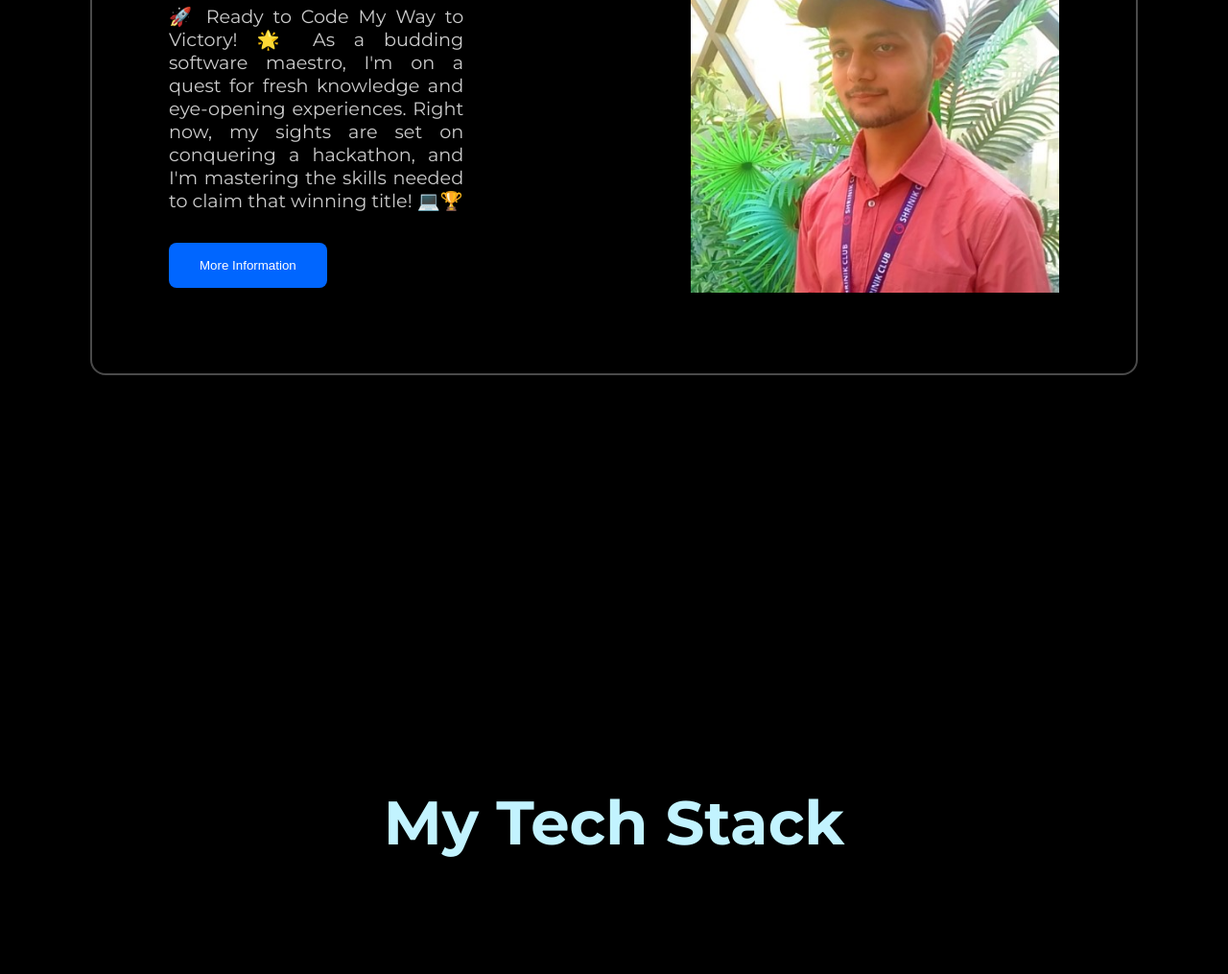
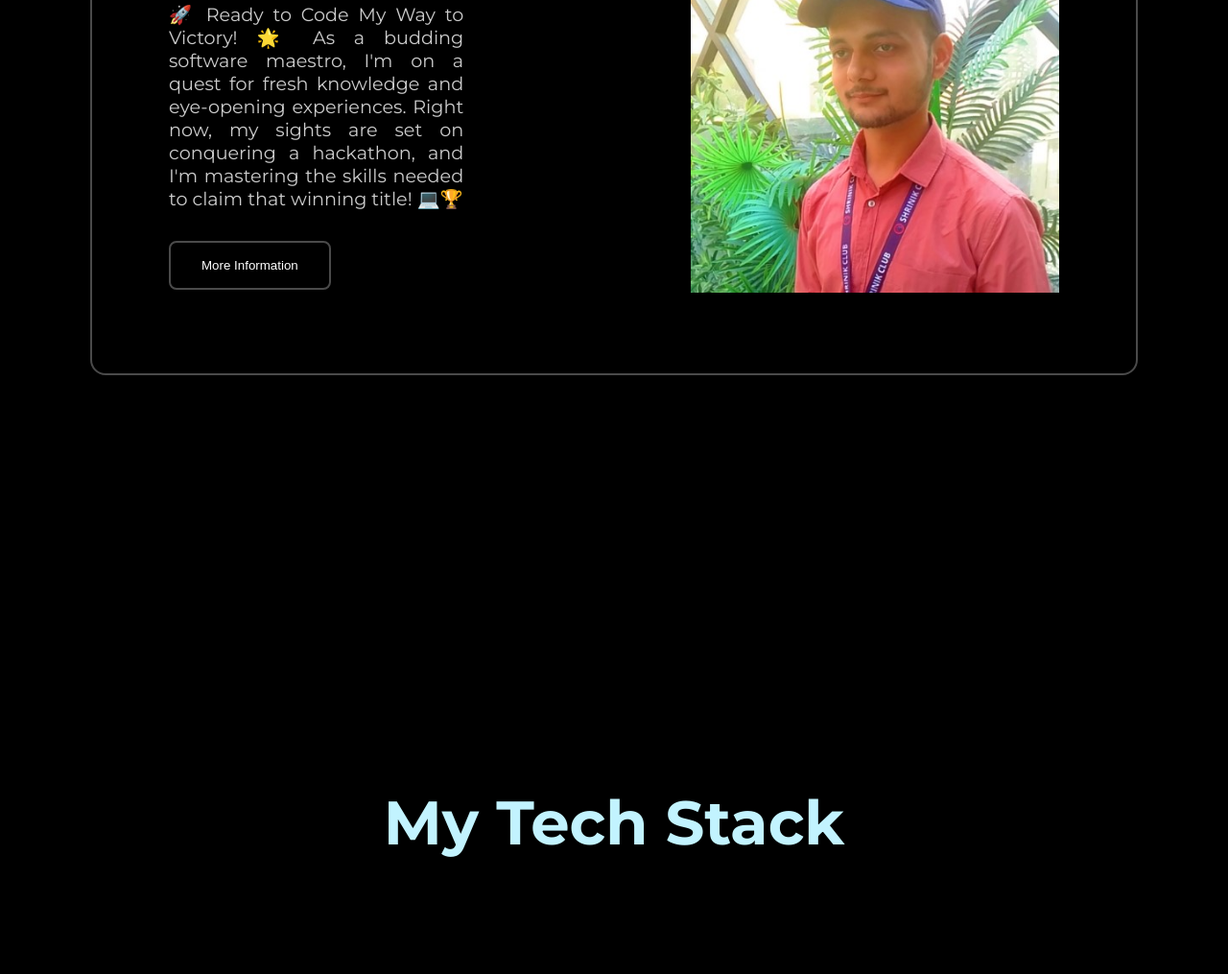
Before and after one commit to MrAyushBajpai/MrAyushBajpai.github.io, a plain HTML site: page index.html in a window 1280 px wide. Shown: the part 1080-2095 px from the top of the page at 96% size. Drawn offline with nearby package versions, Linux system fonts and the light colour scheme.

Commit message:
Updated More Info Button UI

```diff
--- a/styles.css
+++ b/styles.css
@@ -231,17 +231,16 @@ span:nth-child(9){
 }
 
 .more-info-button {
-  background-color: #0066ff;
+  background-color: transparent;
+  border: 2px solid #4a4a4a;
   color: #fff;
   padding: 1rem 2rem;
-  border: none;
   border-radius: 0.5rem;
   transition: background-color 0.3s, transform 0.3s;
   cursor: pointer;
 }
 
 .more-info-button:hover {
-  background-color: #0044cc;
   transform: scale(1.05);
 }
 
```
